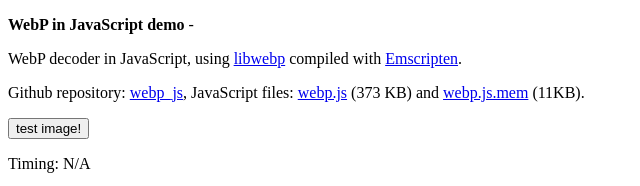
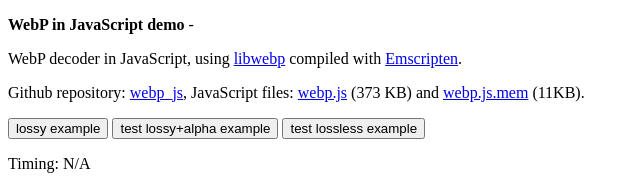
Before and after one commit to webmproject/libwebp-demo, a plain HTML site: page webp_js/index.html in a window 1280 px wide. Shown: the whole page, without its empty margins (0-640 px from the left). Drawn offline with Linux system fonts and the light colour scheme; no server answers.

Commit message:
add lossy/lossy+alpha/lossless pictures

```diff
--- a/webp_js/index.html
+++ b/webp_js/index.html
@@ -69,7 +69,11 @@ function loadfile(filename, canvas_id) {
   </p>
 
   <p id="image_buttons">
-    <input type="button" value="test image!" name="./test_webp_js.webp"
+    <input type="button" value="lossy example" name="./test1.webp"
+           onclick="loadfile(this.name, 'output_canvas')">
+    <input type="button" value="test lossy+alpha example" name="./test2.webp"
+           onclick="loadfile(this.name, 'output_canvas')">
+    <input type="button" value="test lossless example" name="./test3.webp"
            onclick="loadfile(this.name, 'output_canvas')">
   </p>
   <p id="timing">Timing: N/A</p>
```
Also changed, not shown: webp_js/test1.webp (renamed from webp_js/test_webp_js.webp), webp_js/test2.webp (added), webp_js/test3.webp (added).
